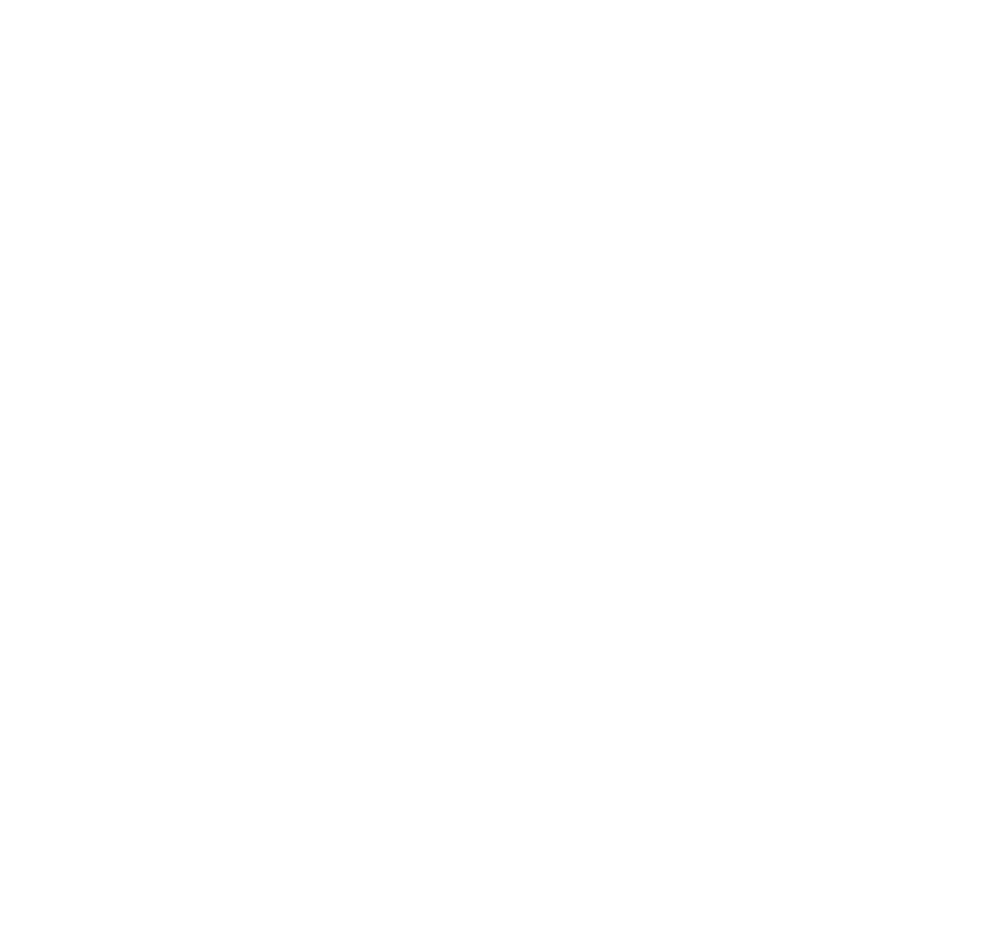
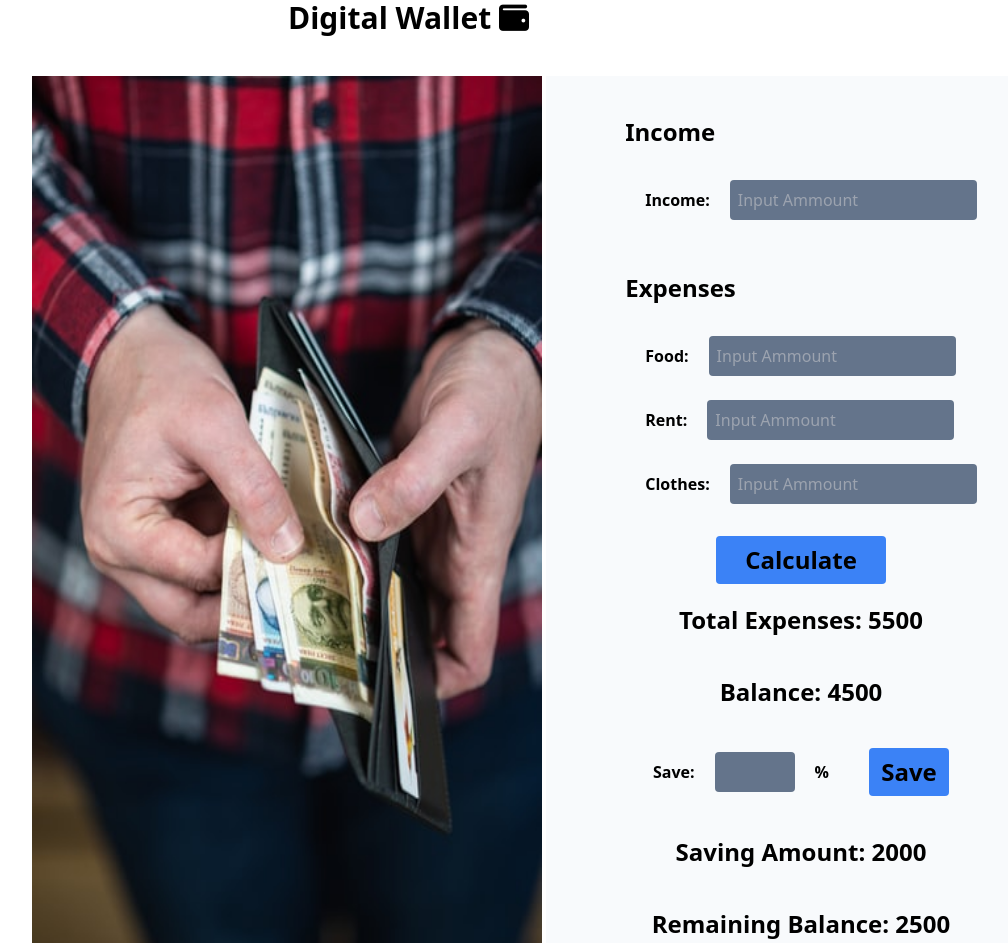
Before and after one commit to rumanak21/Digital-Wallet, a plain HTML site: page index.html in a window 1280 px wide. Shown: the top 943 px of the page, without its empty margins (96-1104 px from the left). Before the commit the page ends 800 px from the top, so only its background shows below. Drawn offline with nearby package versions, Linux system fonts and the light colour scheme.

Commit message:
design completed

```diff
--- a/index.html
+++ b/index.html
@@ -1,12 +1,75 @@
 <!DOCTYPE html>
 <html lang="en">
+
 <head>
     <meta charset="UTF-8">
     <meta http-equiv="X-UA-Compatible" content="IE=edge">
     <meta name="viewport" content="width=device-width, initial-scale=1.0">
+    <script src="https://cdn.tailwindcss.com"></script>
     <title>Digital Wallet</title>
+    <script src="https://kit.fontawesome.com/fa0636b0f7.js" crossorigin="anonymous"></script>
+
 </head>
-<body>
 
+<body class="mx-auto w-4/5">
+    <header>
+        <h1 class="text-3xl font-bold mb-10 mx-auto w-1/2 ">Digital Wallet <i class="fa-solid fa-wallet"></i> </h1>
+    </header>
+    <main>
+        <!-- Cover Image  Section -->
+        <div id="main-section" class="flex space-x-1 ">
+            <div class="w-full">
+                <img class="w-full h-full" src="img/wallet.png" alt="">
+            </div>
+            <!-- Calculate Section  -->
+            <div class="bg-slate-50 flex flex-col items-center w-full">
+                <!-- income-part -->
+                <div class="m-5 mt-10">
+                    <h3 class="text-2xl font-bold mb-5">Income</h3>
+                    <div class="flex items-center">
+                        <p class="font-bold m-5">Income:</p>
+                        <input type="text" name="" id="" class="p-2 bg-slate-500 text-white rounded"
+                            placeholder="Input Ammount">
+                    </div>
+                </div>
+                <!-- expense-part  -->
+                <div class="m-5">
+                    <h3 class="text-2xl font-bold mb-5">Expenses</h3>
+                    <div class="flex items-center ">
+                        <p class="font-bold m-5" >Food:</p>
+                        <input type="text" name="" id="" class="p-2 bg-slate-500 text-white rounded " placeholder="Input Ammount" >
+                    </div>
+                    <div class="flex items-center ">
+                        <p class="font-bold m-5" >Rent:</p>
+                        <input type="text" name="" id="" class="p-2 bg-slate-500 text-white rounded" placeholder="Input Ammount" >
+                    </div>
+                    <div class="flex items-center ">
+                        <p class="font-bold m-5" >Clothes:</p>
+                        <input type="text" name="" id="" class="p-2 bg-slate-500 text-white rounded" placeholder="Input Ammount" >
+                    </div>
+
+                </div>
+                <button class="text-2xl font-bold p-2 rounded bg-blue-500 w-1/3">Calculate</button>
+                <h2 class="text-2xl font-bold m-5">Total Expenses: 5500
+                </h2>
+                <h2 class="text-2xl font-bold m-5" >Balance: 4500
+                </h2>
+
+
+                <div class="flex items-center ">
+                    <p class="font-bold m-5" >Save:</p>
+                <input type="text" name="" id="" class="p-2 bg-slate-500 text-white rounded w-20"  >
+                <p class="font-bold m-5">%</p>
+                <button class="text-2xl font-bold p-2 rounded bg-blue-500 m-5 w-20 ">Save</button>
+                </div>
+                <h2 class="text-2xl font-bold m-5" >Saving Amount: 2000
+                </h2>
+                <h2 class="text-2xl font-bold m-5" >Remaining Balance: 2500
+                </h2>
+
+            </div>
+        </div>
+    </main>
 </body>
+
 </html>
```
Also changed, not shown: img/wallet.png (added).
